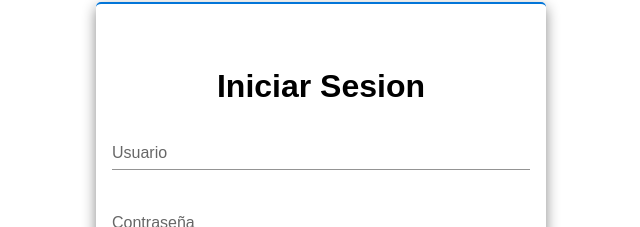
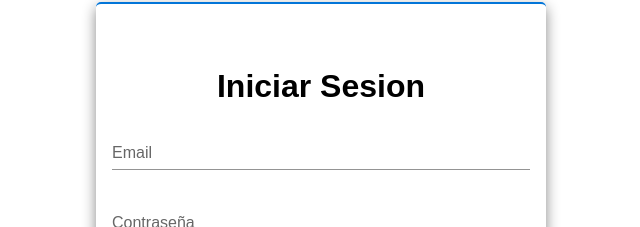
Before and after one commit to rofex-fastapi/rofex-frontend, a Vue app in the folder rofex-frontend/: page / in a window 1280 px wide. Shown: the part 100-327 px from the top of the page, without its empty margins (319-959 px from the left). Built offline with nearby package versions, Linux system fonts and the light colour scheme.

Commit message:
validaciones

```diff
--- a/rofex-frontend/src/components/Dashboard/components/createTrade.vue
+++ b/rofex-frontend/src/components/Dashboard/components/createTrade.vue
@@ -17,6 +17,7 @@
                     id="Symbol"
                     class="inputData"
                     v-model="Symbol"
+                    required
                   >
                     <option value="DONov20">DONov20</option>
                     <option value="DODic20">DODic20</option>
@@ -32,11 +33,13 @@
                   <p>Size</p>
                   <input
                     type="number"
+                    min="0"
                     v-on:click="clearError"
                     v-model="Size"
                     id="Size"
                     class="inputData"
                     value=""
+                    required
                   />
                 </label>
               </div>
@@ -45,11 +48,13 @@
                   <p>Price</p>
                   <input
                     type="number"
+                    min="0"
                     v-on:click="clearError"
                     v-model="Price"
                     id="Price"
                     class="inputData"
                     value=""
+                    required
                   />
                 </label>
               </div>
@@ -58,11 +63,13 @@
                   <p>Datetime</p>
                   <input
                     type="datetime-local"
+                    max="2020-10-22T23:59"
                     v-on:click="clearError"
                     id="Datetime"
                     v-model="Datetime"
                     class="inputData"
                     value=""
+                    required
                   />
                 </label>
               </div>
@@ -86,6 +93,7 @@
 import Vue from "vue";
 export default Vue.extend({
   name: "CreateTrade",
+
   data() {
     return {
       Symbol: "",
--- a/rofex-frontend/src/components/login-form.vue
+++ b/rofex-frontend/src/components/login-form.vue
@@ -5,7 +5,8 @@
       <div class="userinputwrapper">
         <label for="username">
           <v-text-field
-            label="Usuario"
+            label="Email"
+            :type="'email'"
             name="username"
             v-on:click="clearError"
             v-model="username"
--- a/rofex-frontend/src/components/registration-form.vue
+++ b/rofex-frontend/src/components/registration-form.vue
@@ -17,7 +17,7 @@
       </div>
       <div class="userinputwrapper">
         <label for="email">
-          <v-text-field label="Correo Electronico" name="email" v-on:click="clearError" v-model="email" required  />
+          <v-text-field :type="'email'" label="Correo Electronico" name="email" v-on:click="clearError" v-model="email" required  />
         </label>
       </div>
       <div>
@@ -30,7 +30,7 @@
           <v-text-field label="Repita la Contraseña" name="repitePass"  :type="'password'" v-on:click="clearError" v-model="repitePass"  required/>
         </label>
       </div>
-      <div><button type="submit" class="myButton" >Aceptar</button></div>
+      <div><button type="submit" class="myButton" >Aceptar</button></div><br>
        <div v-if="errorMessage" class="errormessage">
                    <div v-for="error in errorMessage" v-bind:key="error.index"><br>
                     {{error}}
@@ -41,7 +41,6 @@
         <br />
         <span>
           Ya tienes cuenta? <router-link to="/">Iniciar Sesión</router-link></span>
-
       </div>
     </form>
   </div>
@@ -64,11 +63,12 @@ export default Vue.extend({
      validateForm(){
             console.log(history)
             if(this.repitePass == this.password ){
+                if(this.password.length<21 && this.password.length>7){
                 this.submitForm()
-            }else{
-              this.errorMessage.push('Las Contraseñas no Coinciden')
+            }else{this.errorMessage.push('La Contraseña debe tener entre 8 y 20 caracteres')
               return
-            }
+            }}else{
+             this.errorMessage.push('Las Contraseñas no Coinciden')}
             console.log(this.errorMessage)
         },
     clearError() {
```
